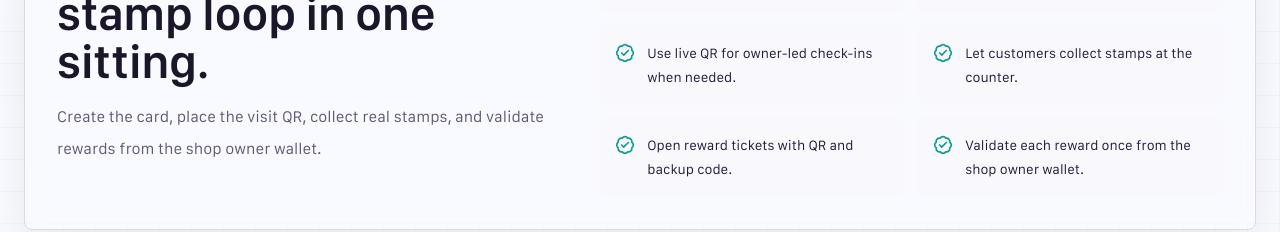
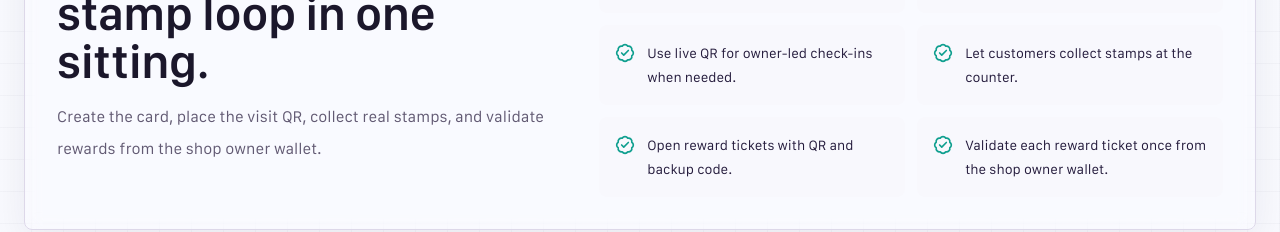
Before and after one commit to h4shisupply/celo-noodl3, a Next.js app: page / in a window 1280 px wide. Shown: the part 2720-2952 px from the top of the page. Built offline with nearby package versions, Linux system fonts and the light colour scheme; no server answers.

Commit message:
Clarify landing launch ticket copy

```diff
--- a/components/home-page.tsx
+++ b/components/home-page.tsx
@@ -784,7 +784,7 @@ const enHomeCopy: HomeCopy = {
       "Use live QR for owner-led check-ins when needed.",
       "Let customers collect stamps at the counter.",
       "Open reward tickets with QR and backup code.",
-      "Validate each reward once from the shop owner wallet."
+      "Validate each reward ticket once from the shop owner wallet."
     ]
   },
   faq: {
@@ -958,7 +958,7 @@ const ptHomeCopy: HomeCopy = {
       "Usar QR ao vivo quando o lojista quiser guiar o check-in.",
       "Permitir que clientes carimbem visitas no balcão.",
       "Abrir tickets de recompensa com QR e código de apoio.",
-      "Validar cada recompensa uma vez pela carteira do lojista."
+      "Validar cada ticket de recompensa uma vez pela carteira do lojista."
     ]
   },
   faq: {
```
